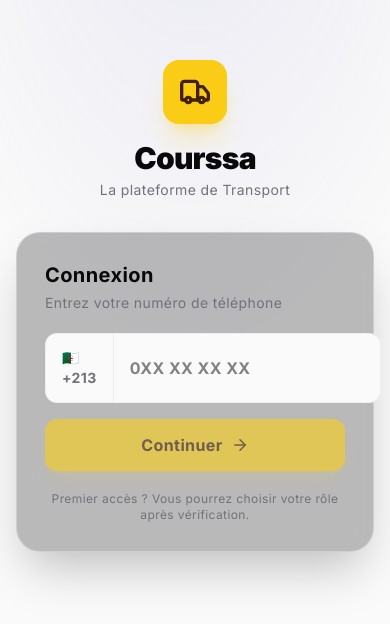
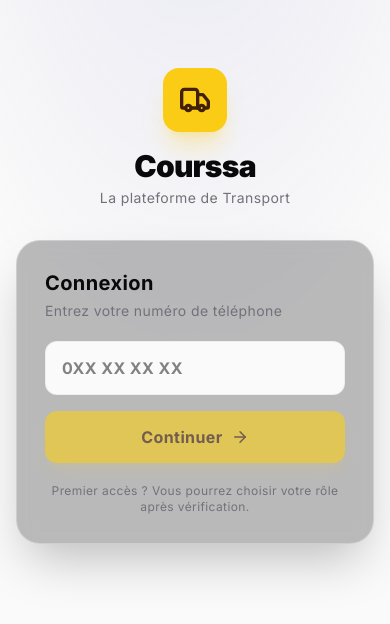
Before and after one commit to azizzianiz88-ai/courssa, a Next.js app: page /auth in a window 390 px wide. Shown: the part 116-740 px from the top of the page. Built offline with nearby package versions, Linux system fonts and the light colour scheme.

Commit message:
fix: remove +213 prefix from phone input (Algeria-only app)

```diff
--- a/src/app/auth/page.tsx
+++ b/src/app/auth/page.tsx
@@ -146,14 +146,9 @@ export default function Auth() {
                 <h2 className="text-xl font-bold mb-1">Connexion</h2>
                 <p className="text-sm text-muted-foreground mb-5">Entrez votre numéro de téléphone</p>
 
-                <div className="flex mb-4">
-                  <div className="bg-background border border-r-0 border-border/50 rounded-l-xl py-3.5 px-4 text-sm font-bold flex items-center text-muted-foreground">
-                    🇩🇿 +213
-                  </div>
-                  <input required type="tel" value={phone} onChange={e => setPhone(e.target.value)}
-                    className="flex-1 bg-background border border-border/50 rounded-r-xl py-3.5 px-4 text-base font-bold outline-none focus:border-primary transition-colors"
-                    placeholder="0XX XX XX XX" />
-                </div>
+                <input required type="tel" value={phone} onChange={e => setPhone(e.target.value)}
+                  className="w-full bg-background border border-border/50 rounded-xl py-3.5 px-4 text-base font-bold outline-none focus:border-primary transition-colors mb-4"
+                  placeholder="0XX XX XX XX" />
 
                 {error && <p className="text-red-500 text-sm mb-3 font-medium">{error}</p>}
 
```
